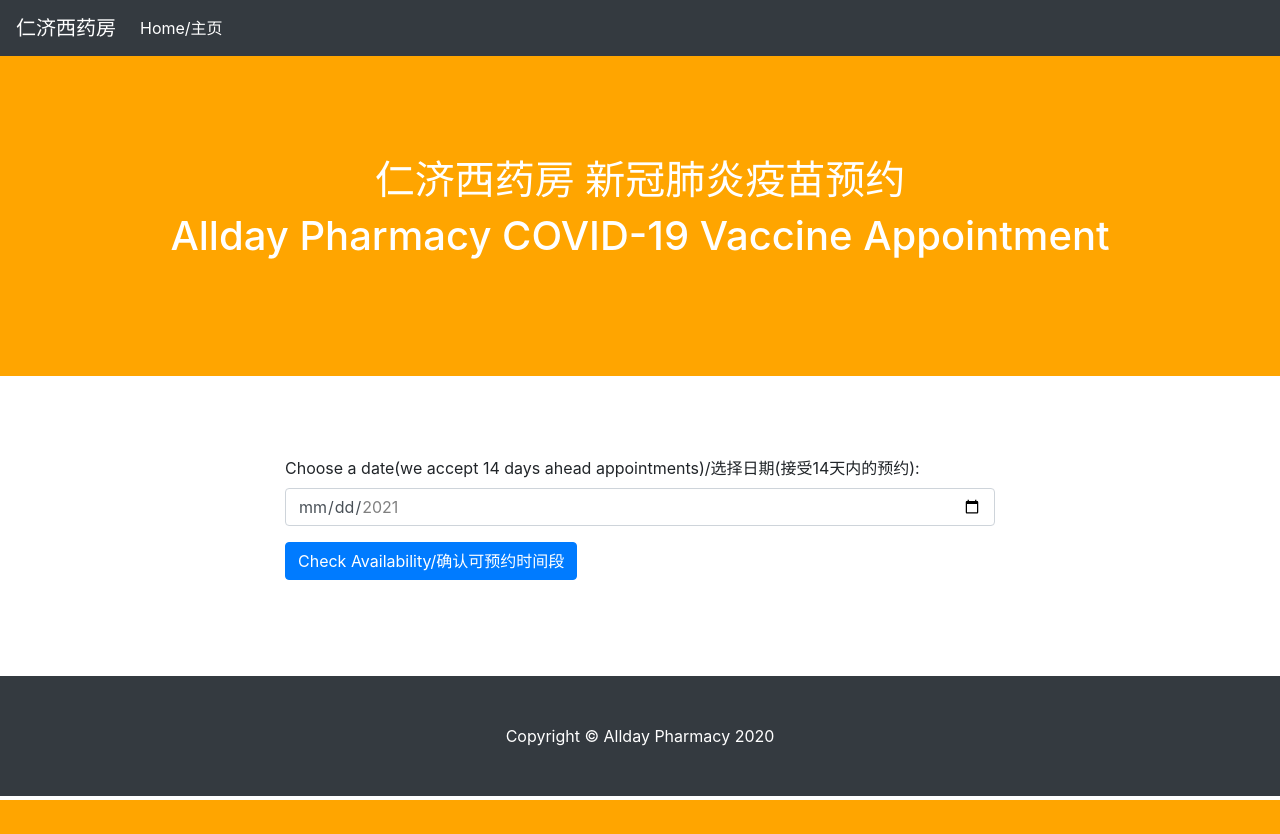
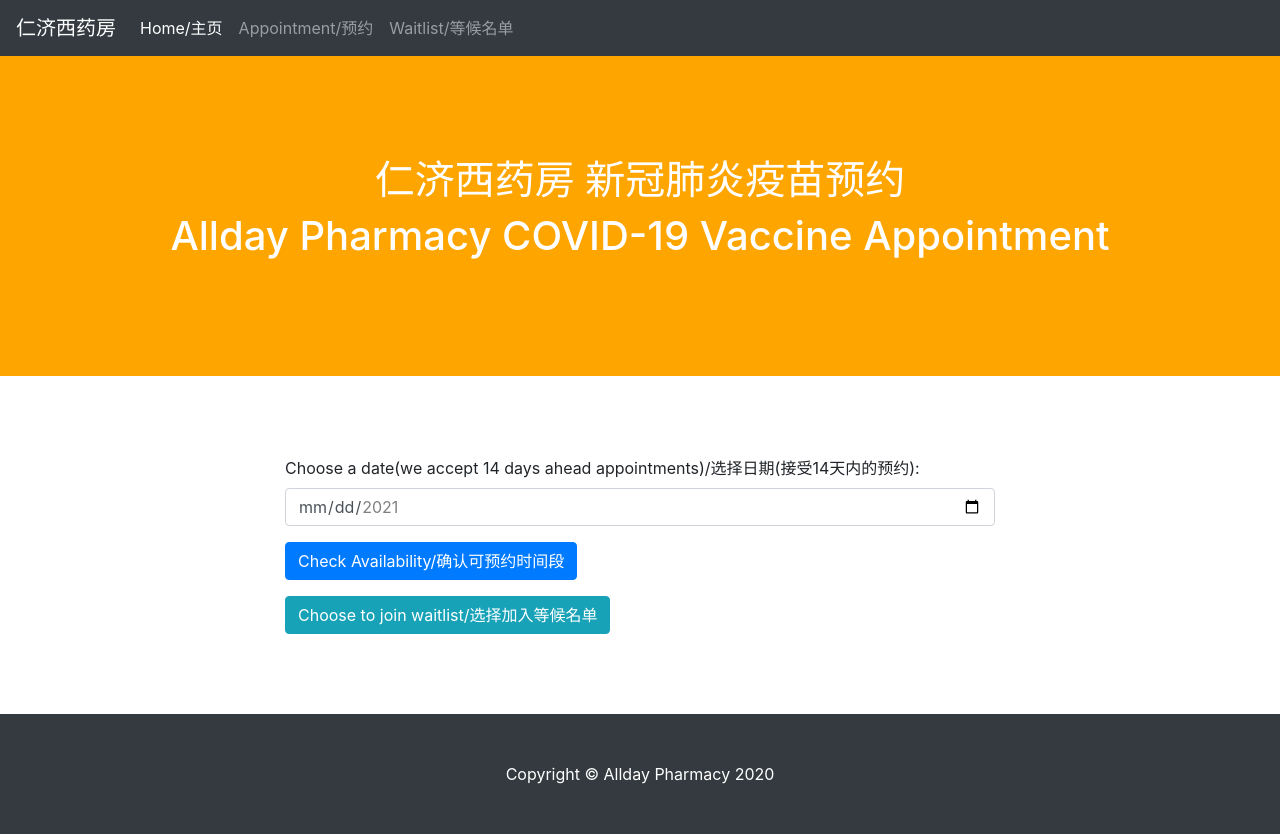
Before and after one commit to Jasonhsu6/django-appointment-vaccine, a Django app: page /schedule/ in a window 1280 px wide. Before the commit the page ends 800 px from the top, so only its background shows below. Run offline with Django 3.2, Linux system fonts and the light colour scheme; some libraries are stand-ins or nearby versions.

Commit message:
add schedule and waitlist links

```diff
--- a/schedule/urls.py
+++ b/schedule/urls.py
@@ -24,5 +24,5 @@
     path('schedule/', views.schedule),
     path('confirm/', views.confirm),
     path("test/", views.test),
-    path('waitlist', views.waitlist),
+    path('waitlist/', views.waitlist),
 ]
--- a/templates/header.html
+++ b/templates/header.html
@@ -20,9 +20,12 @@
       <li class="nav-item active">
         <a class="nav-link" href="/">Home/主页<span class="sr-only">(current)</span></a>
       </li>
-<!--      <li class="nav-item">-->
-<!--        <a class="nav-link" href="/schedule/">Appointment</a>-->
-<!--      </li>-->
+      <li class="nav-item">
+        <a class="nav-link" href="/schedule/">Appointment/预约</a>
+      </li>
+      <li class="nav-item">
+        <a class="nav-link" href="/waitlist/">Waitlist/等候名单</a>
+      </li>
     </ul>
   </div>
 </nav>
--- a/templates/schedule.html
+++ b/templates/schedule.html
@@ -19,6 +19,7 @@
                     </div>
                     <button type="submit" class="btn btn-primary">Check Availability/确认可预约时间段</button>
                 </form>
+                <a href="/waitlist/"><button class="btn btn-info">Choose to join waitlist/选择加入等候名单</button></a>
                 {% if available %}
                     {% if available == "waitlist "%}
                         <h4>The Appointment in {{ request.session.schedule_date }} has exceed the limit, Please select another date</h4>
--- a/templates/waitlist.html
+++ b/templates/waitlist.html
@@ -3,6 +3,7 @@
 <section style="padding:80px 0">
 <div class="container">
     <div class="col-lg-8 mx-auto">
+        <h2>Waitlist register/等候名单注册</h2>
         <br />
         <h5>Thank you for supporting Allday Pharmacy</h5>
             <p>Thank you for choosing Allday Pharmacy for your COVID-19 Vaccine administration. Due to limited time
```
Also changed, not shown: db.sqlite3.
